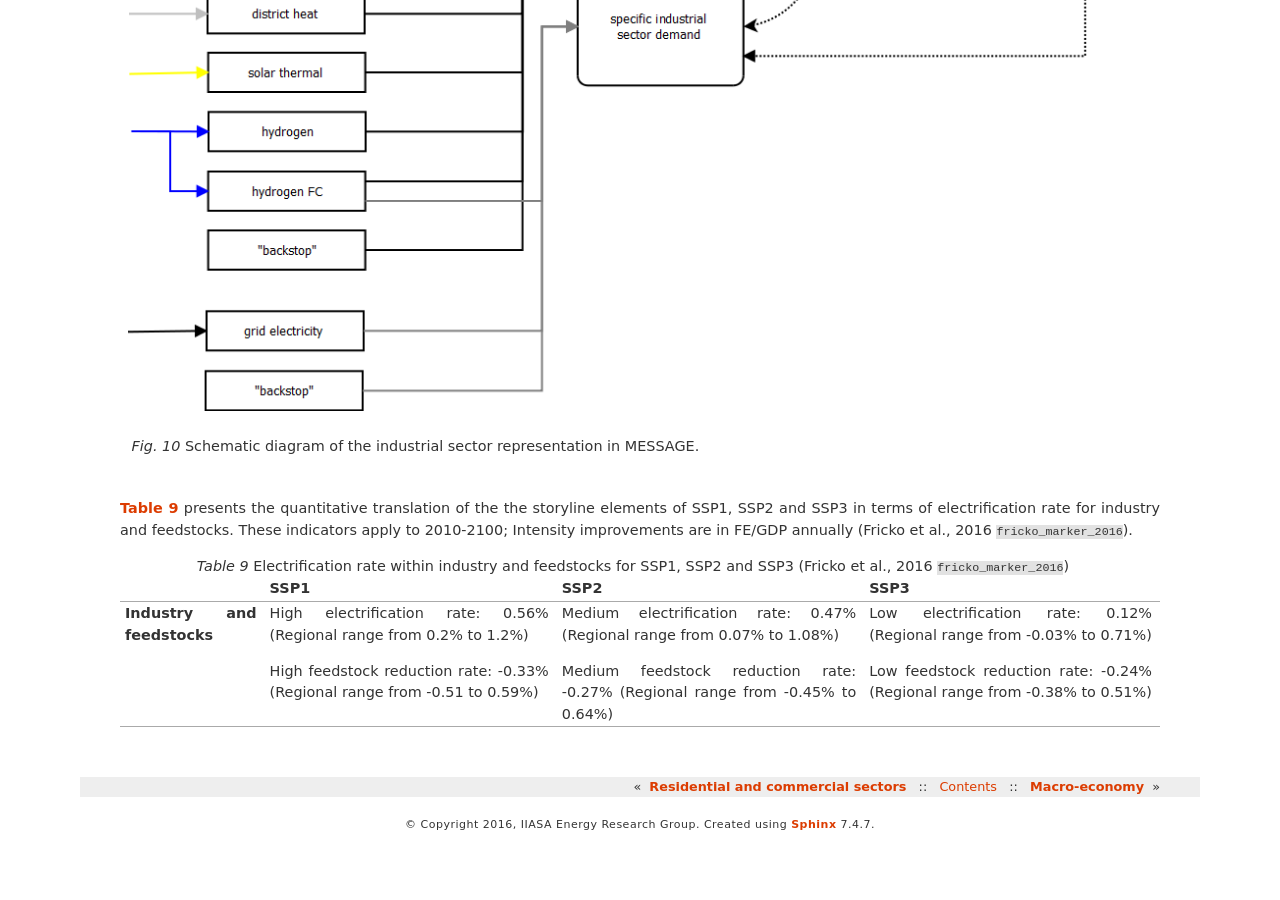
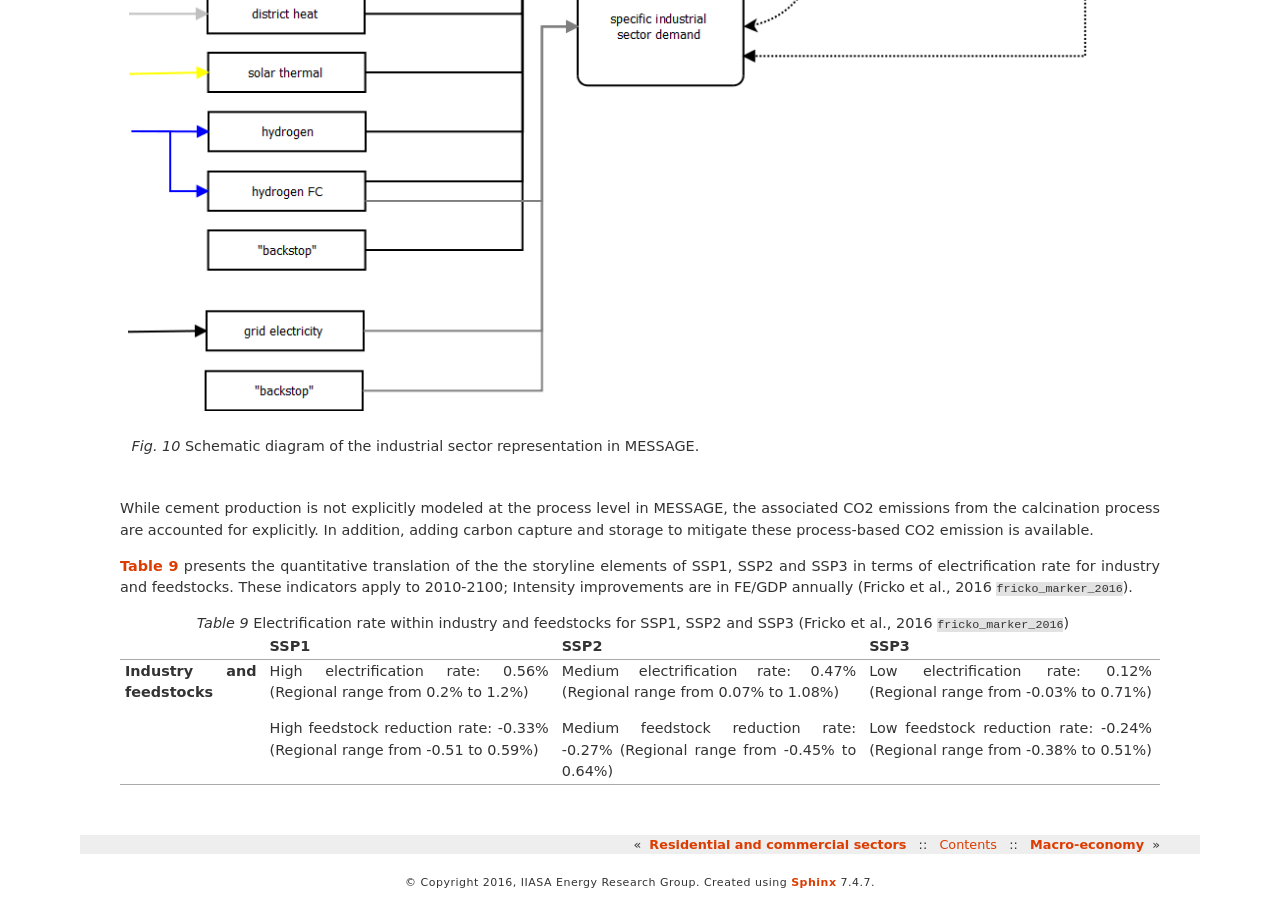
Before and after one commit to yiyi1991/message-ix-models, a Sphinx documentation site: the page built from doc/global/source/message_globiom/energy/industrial.rst, in a window 1280 px wide and 900 px high, scrolled down 1129 px. Built offline with Sphinx 7.4.7, drawn with Linux system fonts in a browser that asks for light colours; pages that are not in the unit, such as notebooks, are missing from menus; cross-references to code outside the pages are shown as plain code; before the commit the page ends 1971 px from its top, so only the background shows below that.

Commit message:
sentence on cement CO2 added

```diff
--- a/doc/global/source/message_globiom/energy/industrial.rst
+++ b/doc/global/source/message_globiom/energy/industrial.rst
@@ -10,6 +10,9 @@ This stylized industrial thermal energy demand includes fuel switching as the ma
 .. figure:: /_static/industry_end-use.png
 
    Schematic diagram of the industrial sector representation in MESSAGE.
+
+While cement production is not explicitly modeled at the process level in MESSAGE, the associated CO2 emissions from the calcination process are accounted for explicitly. In addition,
+adding carbon capture and storage to mitigate these process-based CO2 emission is available.
 
 :numref:`tab-indus` presents the quantitative translation of the the storyline elements of SSP1, SSP2 and SSP3 in terms of electrification rate for industry and feedstocks. These indicators apply to 2010-2100; Intensity improvements are in FE/GDP annually (Fricko et al., 2016 :cite:`fricko_marker_2016`).
 
```
